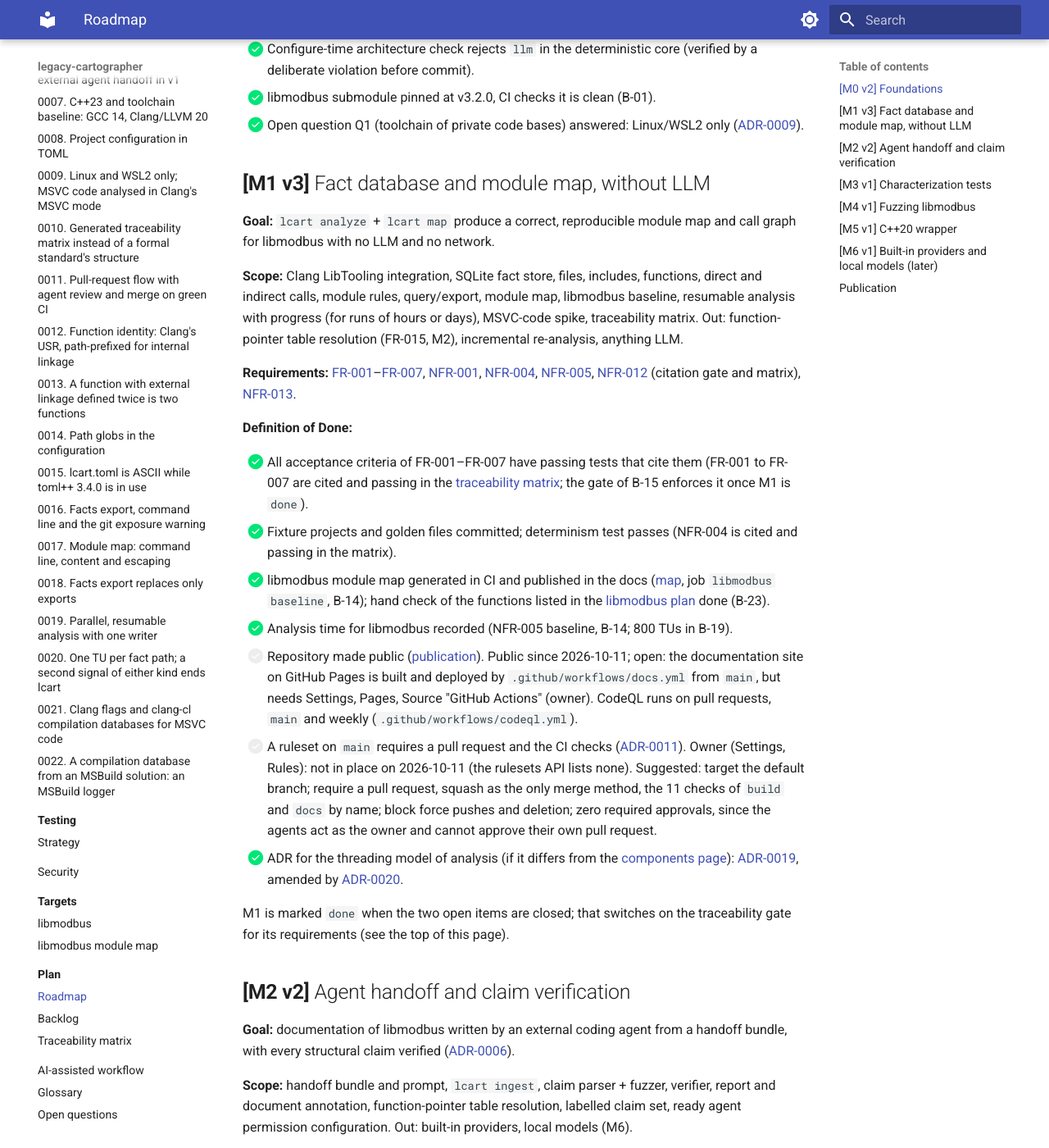
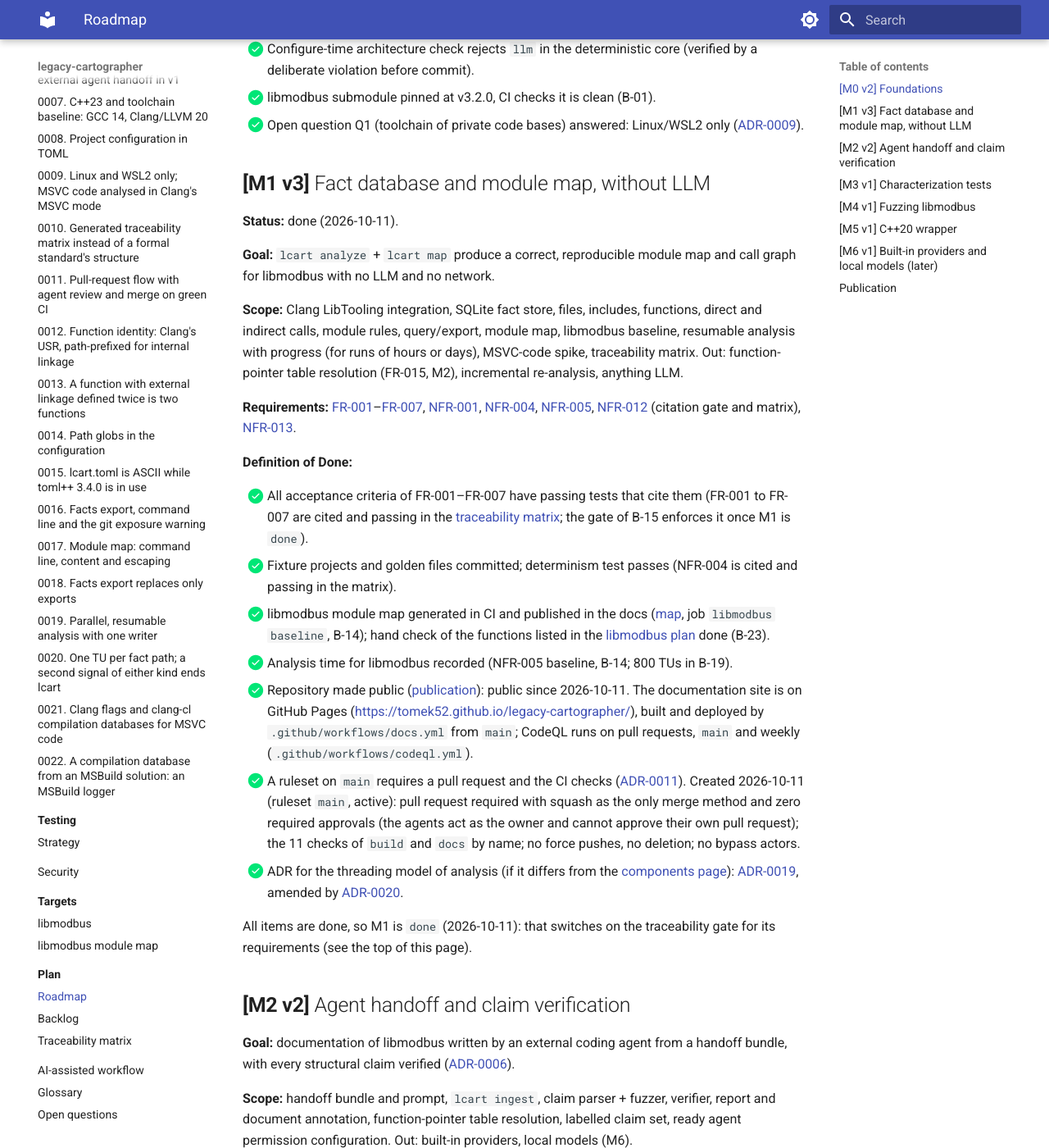
Before and after one commit to Tomek52/legacy-cartographer, an MkDocs documentation site: the page built from docs/plan/roadmap.md, in a window 1280 px wide and 1400 px high, scrolled down 1098 px. Shown: the whole window at 82% size. Built offline with MkDocs 1.6.1 and Material for MkDocs 9.7.7, drawn with Linux system fonts in a browser that asks for light colours; some of the changed text lies outside the part shown.

Commit message:
docs(plan): mark M1 done (#27)
M1 Definition of Done closed: public repository with Pages, ruleset on main.

```diff
--- a/docs/plan/roadmap.md
+++ b/docs/plan/roadmap.md
@@ -52,6 +52,8 @@ interfaces without logic, libmodbus submodule.
 
 ## <a id="m1-fact-database-v3"></a>**[M1 v3]** Fact database and module map, without LLM
 
+**Status:** done (2026-10-11).
+
 **Goal:** `lcart analyze` + `lcart map` produce a correct, reproducible
 module map and call graph for libmodbus with no LLM and no network.
 
@@ -82,26 +84,25 @@ resolution (FR-015, M2), incremental re-analysis, anything LLM.
       [libmodbus plan](../targets/libmodbus.md) done (B-23).
 - [x] Analysis time for libmodbus recorded (NFR-005 baseline, B-14; 800 TUs
       in B-19).
-- [ ] Repository made public ([publication](#publication)). Public since
-      2026-10-11; open: the documentation site on GitHub Pages is built and
-      deployed by `.github/workflows/docs.yml` from `main`, but needs
-      Settings, Pages, Source "GitHub Actions" (owner). CodeQL runs on
-      pull requests, `main` and weekly (`.github/workflows/codeql.yml`).
-- [ ] A ruleset on `main` requires a pull request and the CI checks
+- [x] Repository made public ([publication](#publication)): public since
+      2026-10-11. The documentation site is on GitHub Pages
+      (<https://tomek52.github.io/legacy-cartographer/>), built and deployed
+      by `.github/workflows/docs.yml` from `main`; CodeQL runs on pull
+      requests, `main` and weekly (`.github/workflows/codeql.yml`).
+- [x] A ruleset on `main` requires a pull request and the CI checks
       ([ADR-0011](../adr/0011-pull-request-flow-with-agent-review.md#adr0011-merge-on-green-v1)).
-      Owner (Settings, Rules): not in place on 2026-10-11 (the rulesets API
-      lists none). Suggested: target the default branch; require a pull
-      request, squash as the only merge method, the 11 checks of `build` and
-      `docs` by name; block force pushes and deletion; zero required
-      approvals, since the agents act as the owner and cannot approve their
-      own pull request.
+      Created 2026-10-11 (ruleset `main`, active): pull request required with
+      squash as the only merge method and zero required approvals (the agents
+      act as the owner and cannot approve their own pull request); the 11
+      checks of `build` and `docs` by name; no force pushes, no deletion; no
+      bypass actors.
 - [x] ADR for the threading model of analysis (if it differs from the
       [components page](../architecture/components.md#arch-threading-v1)):
       [ADR-0019](../adr/0019-parallel-resumable-analysis.md), amended by
       [ADR-0020](../adr/0020-unit-list-and-second-signal.md).
 
-M1 is marked `done` when the two open items are closed; that switches on
-the traceability gate for its requirements (see the top of this page).
+All items are done, so M1 is `done` (2026-10-11): that switches on the
+traceability gate for its requirements (see the top of this page).
 
 ## <a id="m2-llm-verification-v2"></a>**[M2 v2]** Agent handoff and claim verification
 
@@ -205,6 +206,6 @@ decision table and an end-to-end test with network blocked.
 The repository stays **private until M1 is done** (the tool produces a real
 module map of libmodbus without LLM). It then becomes public, with the
 documentation site on GitHub Pages and CodeQL switched to automatic
-triggers. Documentation of libmodbus generated by an agent in M2 may be
+triggers. Done on 2026-10-11, when the last items of M1 were closed. Documentation of libmodbus generated by an agent in M2 may be
 published: libmodbus is public, and the agent and model are named on every
 generated page. Before publishing, check the terms of the provider used.
```
Also changed, not shown: README.md (+1 -2 lines), docs/plan/backlog.md (+4 -4 lines).
